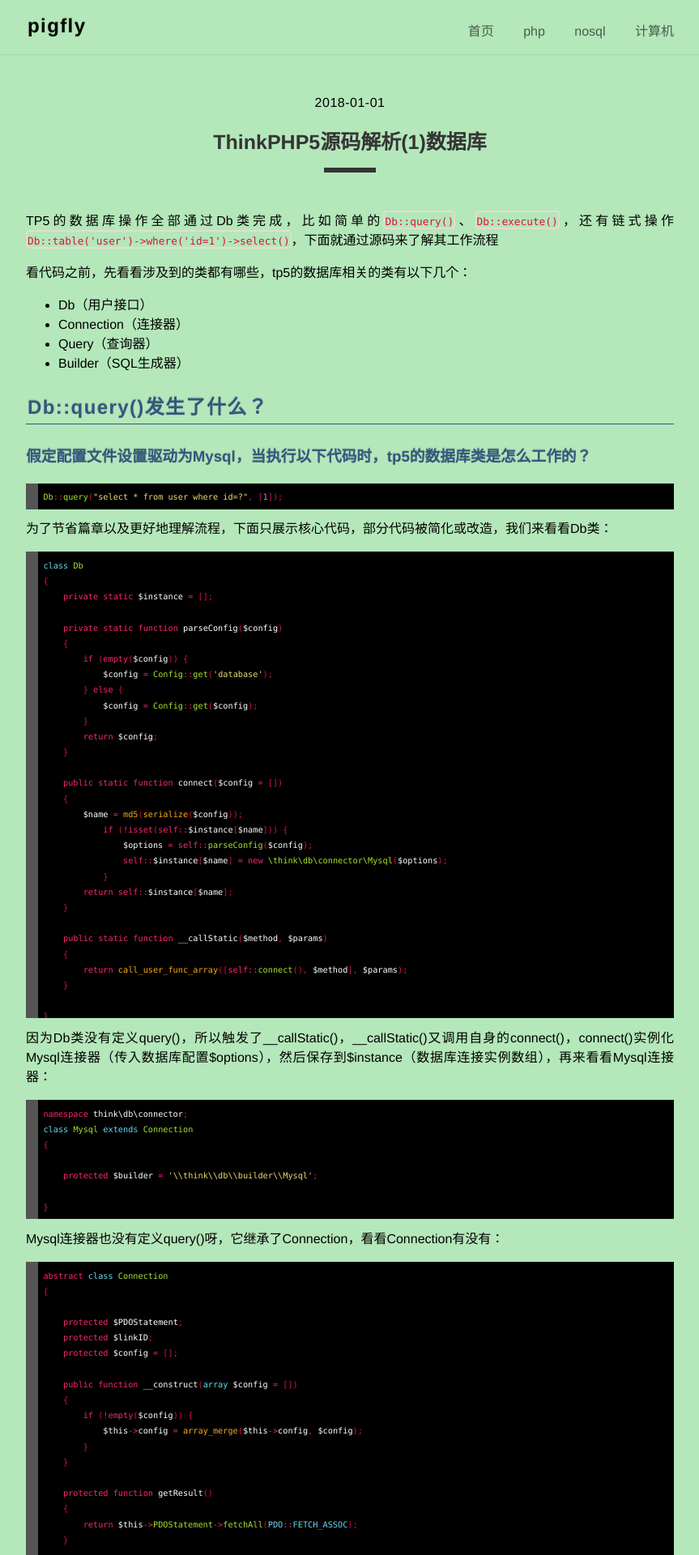
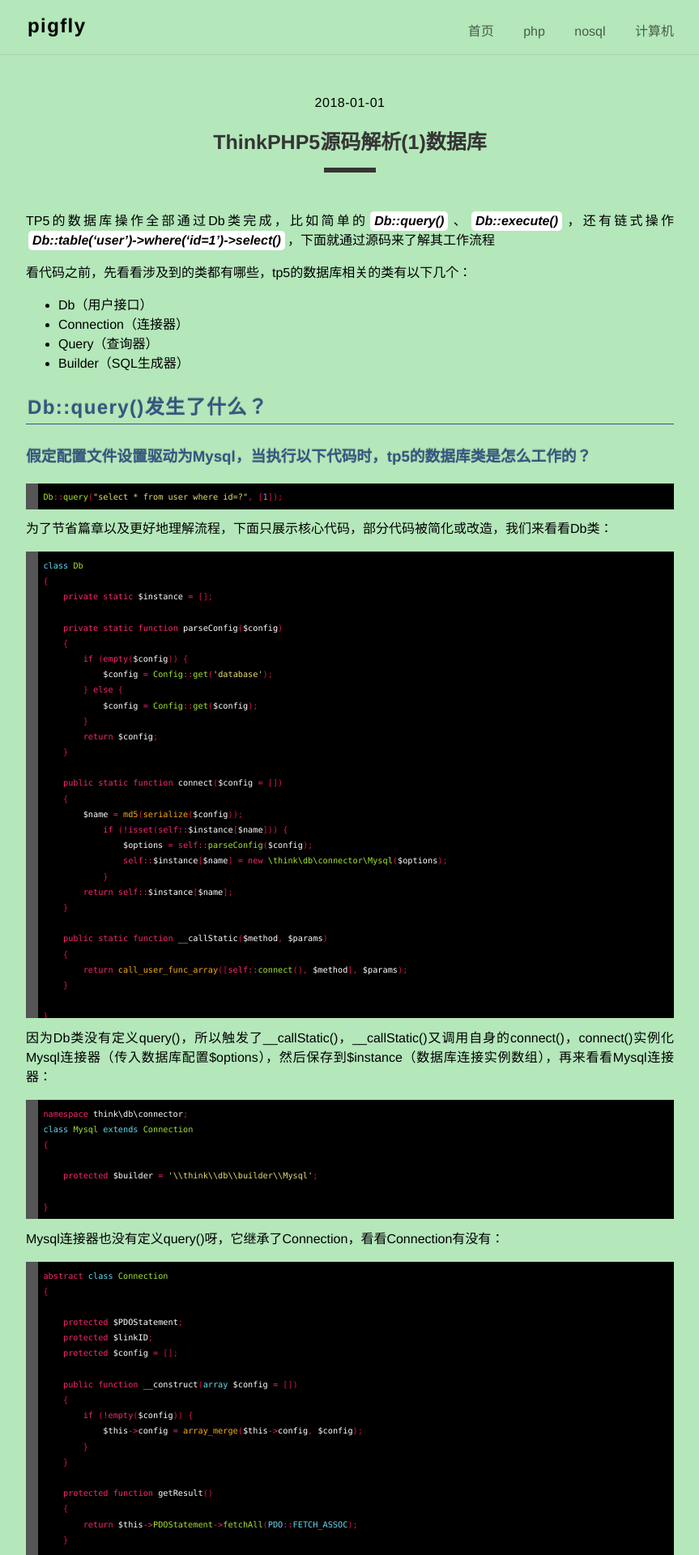
Before and after one commit to pigfly88/pigfly88.github.io, a Jekyll site: the page built from _posts/2018-01-01-thinkphp5-database.md, in a window 1280 px wide. Shown: the top 1920 px of the page at 81% size, without its empty margins (208-1071 px from the left). Built offline with Jekyll 4.4.1, drawn with Linux system fonts in a browser that asks for light colours.

```diff
--- a/_posts/2018-01-01-thinkphp5-database.md
+++ b/_posts/2018-01-01-thinkphp5-database.md
@@ -4,7 +4,7 @@
 title:  "ThinkPHP5源码解析(1)数据库"
 ---
 
-TP5的数据库操作全部通过Db类完成，比如简单的`Db::query()`、`Db::execute()`，还有链式操作`Db::table('user')->where('id=1')->select()`，下面就通过源码来了解其工作流程
+TP5的数据库操作全部通过Db类完成，比如简单的*Db::query()*、*Db::execute()*，还有链式操作*Db::table('user')->where('id=1')->select()*，下面就通过源码来了解其工作流程
 
 看代码之前，先看看涉及到的类都有哪些，tp5的数据库相关的类有以下几个：
 
@@ -132,7 +132,7 @@
 
 ### 结论
 Db::query()触发Db::__callStatic()，实例化Mysql连接器并调用Mysql->query()，而Mysql连接器继承了Connection，所以实际上是调用了Connection->query()
-![query方法](images/137801-20171211095926193-77107365.png)
+![query方法](/images/137801-20171211095926193-77107365.png)
 
 
 ## Db::table('user')->where('id=1')->select()发生了什么？
@@ -242,4 +242,4 @@
 
 ### 结论
 Db::table()触发了__callStatic()实例化Connection并调用table()，由于Connection也没有定义table()，又触发了自身的__call()实例化Query并调用table()，table()返回$this实现链式操作DB::table()->where()->select()，而select又调用Builder->select()拿到sql，最终调用Connection->query()获取查询结果，固完整的类图表示如下：
-![链式操作](images/137801-20171208115632249-340937183.png)
+![链式操作](/images/137801-20171208115632249-340937183.png)
--- a/styles.css
+++ b/styles.css
@@ -417,7 +417,7 @@
 	margin: 0 auto 0.5rem
 }
 
-.post img+em {
+.post img {
 	color: #aaa;
 	display: block;
 	font-family: "Helvetica Neue","Segoe UI",Helvetica,Arial,sans-serif;
@@ -426,7 +426,15 @@
 	text-align: center
 }
 
-
+.post em {
+	font-weight: bold;
+    display: inline-block;
+    padding-left: 5px;
+    padding-right: 5px;
+    background-color: #fff;
+    border-radius: 5px;
+    margin: auto 3px;
+}
 
 .css .o,.css .o+.nt,.css .nt+.nt {
 	color: #999
```
